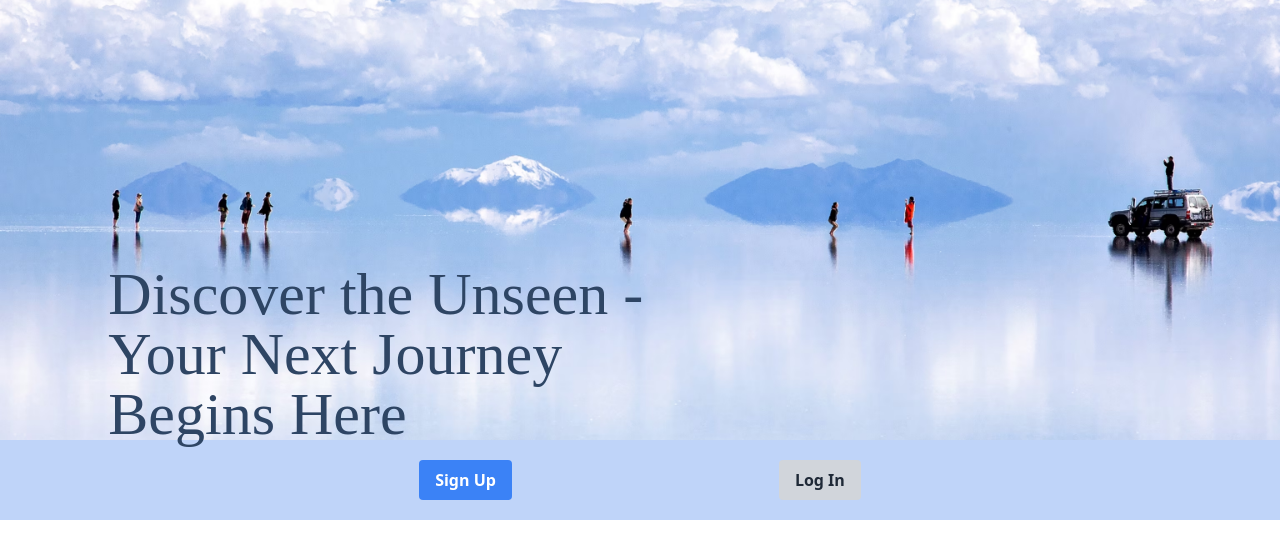
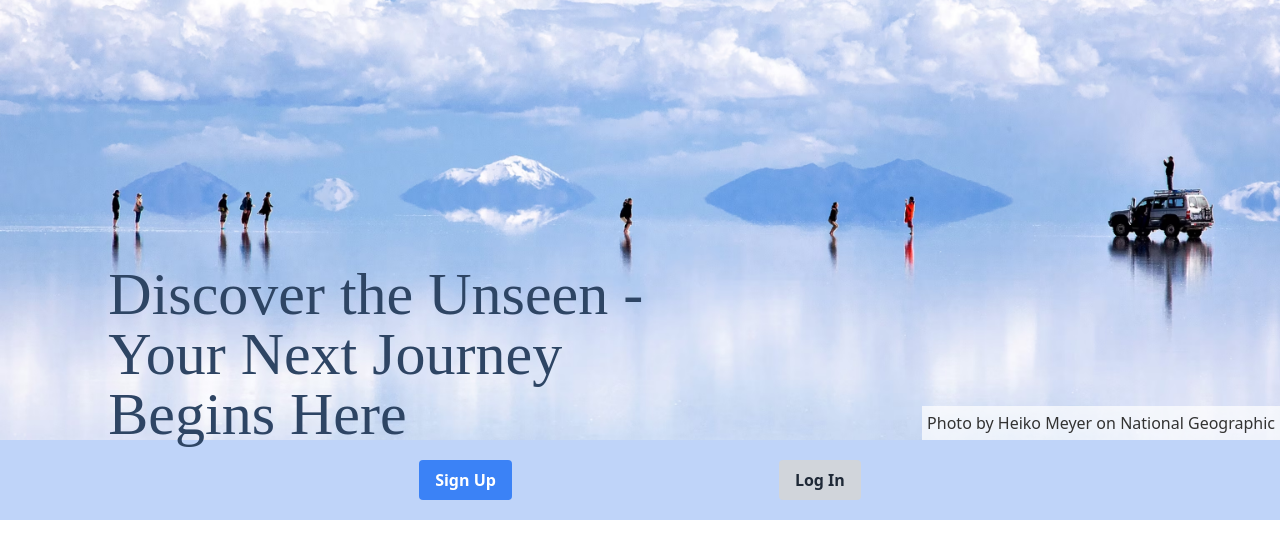
Before and after one commit to david518yang/travel-tailor-ai, a React (Create React App) app: page / in a window 1280 px wide. Shown: the top 558 px of the page. Built offline with nearby package versions, Linux system fonts and the light colour scheme.

Commit message:
added photo credit

```diff
--- a/src/pages/Splash.js
+++ b/src/pages/Splash.js
@@ -19,6 +19,25 @@ export default function Splash() {
             </div>
           </div>
         </div>
+        <figcaption
+          style={{
+            position: 'absolute',
+            right: '0',
+            bottom: '0',
+            background: 'rgba(255, 255, 255, 0.7)',
+            color: '#333',
+            padding: '5px'
+          }}
+        >
+          Photo by Heiko Meyer on{' '}
+          <a
+            target="_blank"
+            rel="noopener noreferrer"
+            href="https://www.nationalgeographic.es/viaje-y-aventuras/consejos-de-viaje-salar-de-uyuni-el-desierto-de-sal-mas-grande-del-mundo"
+          >
+            National Geographic
+          </a>
+        </figcaption>
       </div>
 
       {/* MIDDLE DIV */}
```
